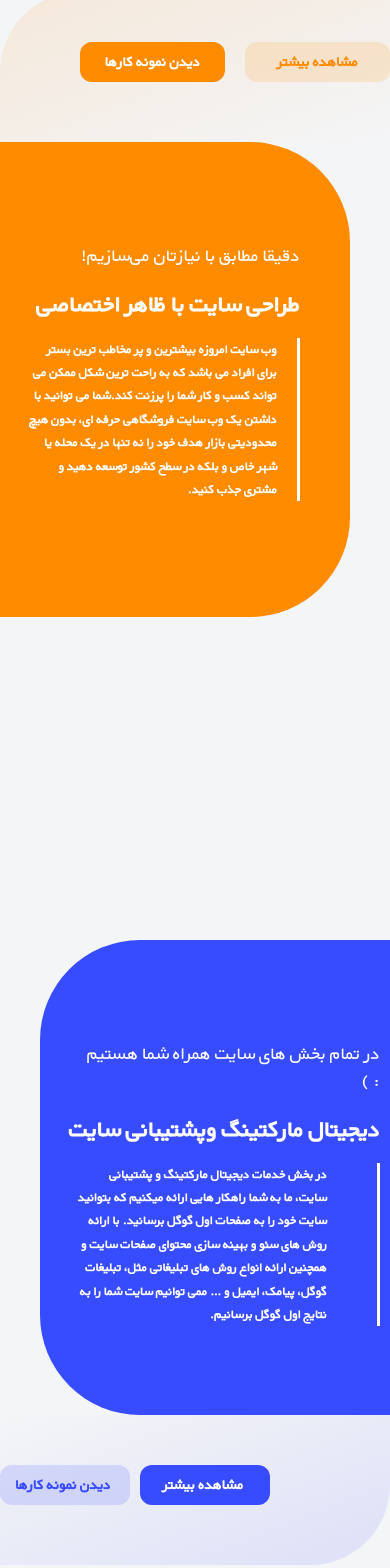
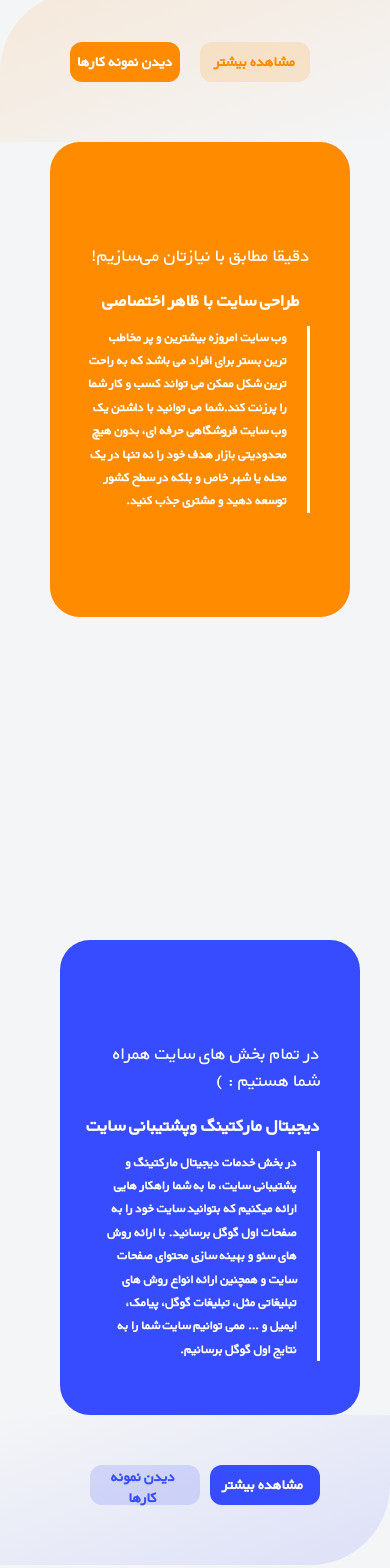
Before and after one commit to goldNima/learn-web-dev, a React (Create React App) app: page / in a window 390 px wide. Shown: the part 1694-3262 px from the top of the page. Built offline with nearby package versions, Linux system fonts and the light colour scheme.

Commit message:
Update App.css

```diff
--- a/src/App.css
+++ b/src/App.css
@@ -645,20 +645,30 @@ body{
 }
 @media screen and (max-width: 600px) {
   .main-container-part1{
-    width: 350px;
+    width: 300px;
+    border-radius: 30px;
+    margin-left: 50px;
   }
   .text1-main-part1{
-    margin-right: 50px;
+    margin-right: 40px;
   }
   .title0main-part1{
     margin-right: 50px;
-    font-size: x-large;
+    font-size: large;
   }
   .text-main-part1{
-    margin-right: 50px;
-    width: 250px;
+    margin-right: 40px;
+    width: 200px;
     padding-right: 20px;
     font-size: small;
+  }
+  #btn2-header-main{
+    margin-left: 70px;
+    width: 110px;
+  }
+  #btn1-header-main{
+    margin-left: 20px;
+    width: 110px;
   }
 }
 
@@ -750,23 +760,33 @@ body{
 }
 @media screen and (max-width: 600px) {
   .main-container-part2{
-    width: 350px;
+    width: 300px;
+    border-radius: 30px;
+    margin-right: 30px;
   }
   .text1-main-part2{
-    margin-right: 10px;
+    margin-right: 40px;
   }
   .title-main-part2{
-    margin-right: 10px;
-    font-size: x-large;
+    margin-right: 40px;
+    font-size: large;
   }
   .text-main-part2{
-    margin-right: 10px;
-    width: 250px;
+    margin-right: 40px;
+    width: 200px;
+    padding-right: 20px;
     font-size: small;
   }
   .btn-header-main-part2{
     margin-right: 10px;
     padding-right: 10px;
+  }
+  #btn2-header-main-part2{
+    width: 110px;
+  }
+  #btn1-header-main-part2{
+    width: 110px;
+    margin-right: 70px;
   }
 }
 @media screen and (max-width: 360px) {
```
